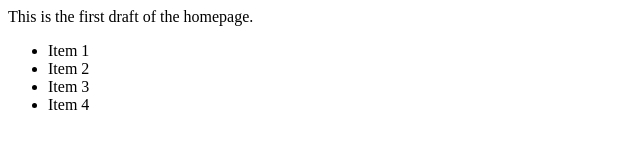
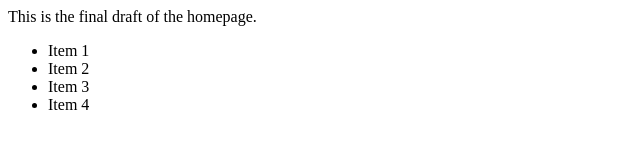
Before and after one commit to deepjoshi11th/GithubWorkflowExample, a plain HTML site: page index.html in a window 1280 px wide. Shown: the full height of the page, 0-640 px from the left. Drawn offline with Linux system fonts and the light colour scheme.

Commit message:
Changes requested from Arti
Arti suggested some changes in the first line of the homepage

```diff
--- a/index.html
+++ b/index.html
@@ -7,7 +7,7 @@
     <title>Github Examples</title>
 </head>
 <body>
-    This is the first draft of the homepage.
+    This is the final draft of the homepage.
     <ul>
         <li>Item 1</li>
         <li>Item 2</li>
```
